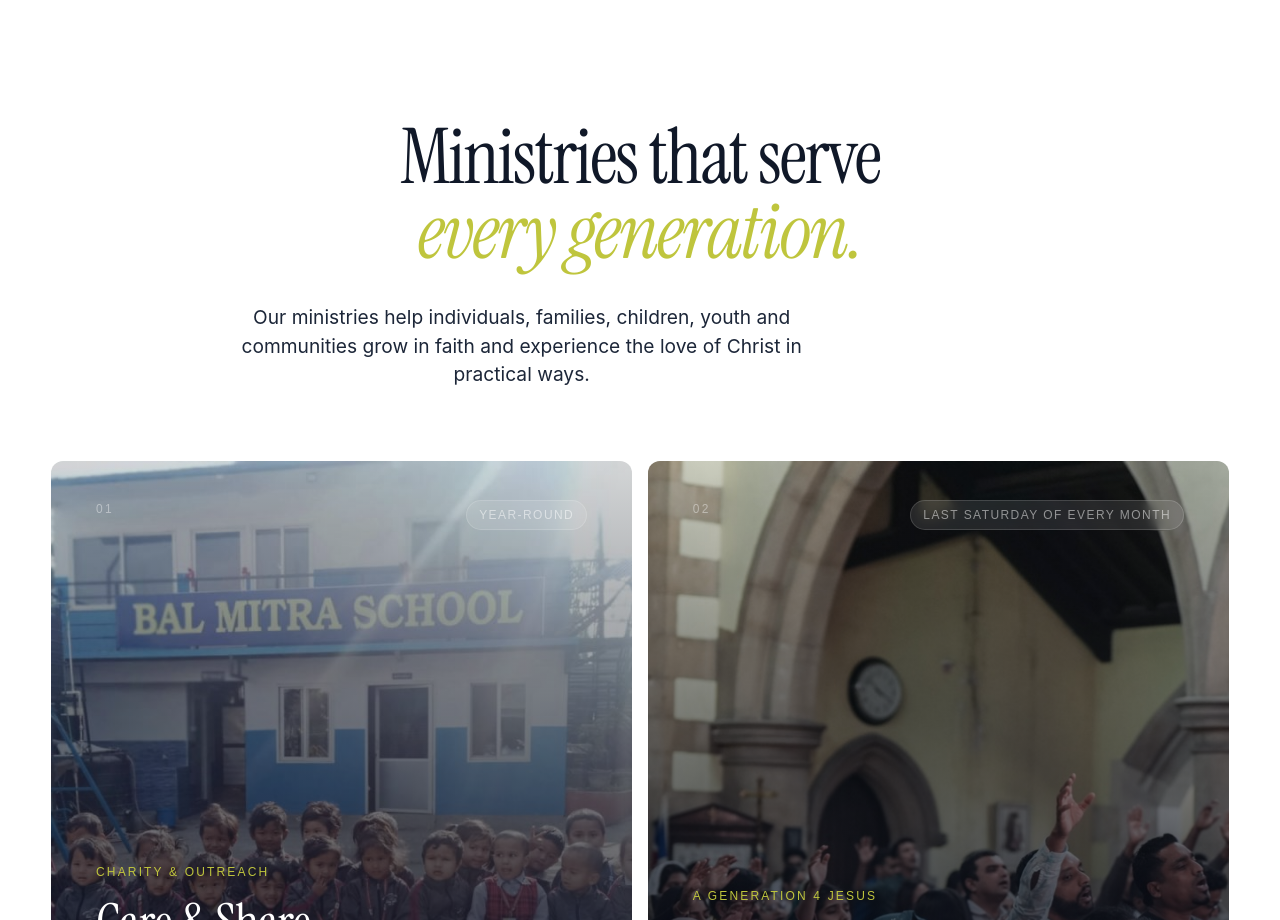
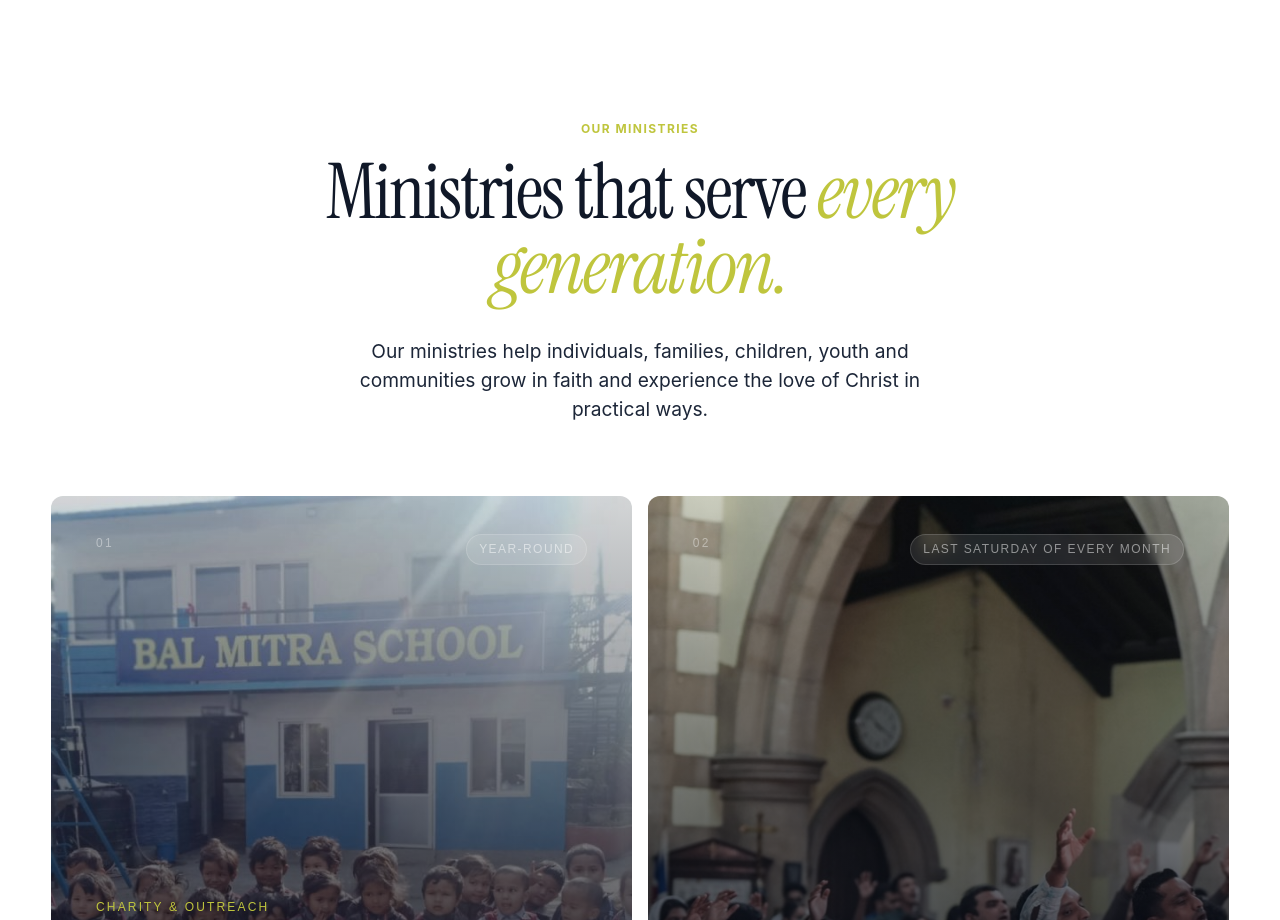
Before and after one commit to ourjesuslives2026/ourjesuslives, a React (Vite) app: page / in a window 1280 px wide. Shown: the part 5860-6780 px from the top of the page. Built offline with nearby package versions, Linux system fonts and the light colour scheme; a web font is replaced by a local one.

Commit message:
Rewrite Ministries heading section with explicit centred flex layout
Co-Authored-By: Claude Sonnet 4.6 <noreply@anthropic.com>

```diff
--- a/src/components/Ministries.jsx
+++ b/src/components/Ministries.jsx
@@ -30,8 +30,9 @@ export default function Ministries() {
     <section className="ministries" id="ministries">
       <div className="container">
         <div className="ministries__head reveal" ref={headRef}>
-          <h2 className="h-display">Ministries that serve <em>every generation.</em></h2>
-          <p className="lead lead--tight">
+          <p className="ministries__eyebrow">Our Ministries</p>
+          <h2 className="ministries__title">Ministries that serve <em>every generation.</em></h2>
+          <p className="ministries__sub">
             Our ministries help individuals, families, children, youth and communities
             grow in faith and experience the love of Christ in practical ways.
           </p>
--- a/src/index.css
+++ b/src/index.css
@@ -987,8 +987,11 @@ body.nav-solid .nav__secondary-logo img { filter: brightness(0); }
 /* MINISTRIES */
 .ministries .h-display em { color: var(--c-green); }
 .ministries { padding: clamp(80px, 10vw, 140px) 0; }
-.ministries__head { max-width: 920px; margin: 0 auto clamp(48px, 6vw, 72px); padding: 0 var(--pad); text-align: center; }
-.ministries__head .h-display { margin-bottom: clamp(20px, 2.5vw, 32px); text-align: center; }
+.ministries__head { display: flex; flex-direction: column; align-items: center; text-align: center; max-width: 860px; margin: 0 auto clamp(48px, 6vw, 72px); padding: 0 var(--pad); }
+.ministries__eyebrow { font-family: var(--f-sans); font-size: 12px; font-weight: 700; letter-spacing: .12em; text-transform: uppercase; color: var(--c-green); margin-bottom: 16px; }
+.ministries__title { font-family: var(--f-serif); font-size: clamp(40px, 6vw, 88px); font-weight: 400; line-height: 0.98; letter-spacing: -0.025em; color: var(--c-ink); text-align: center; margin-bottom: clamp(20px, 2.5vw, 32px); font-synthesis: none; }
+.ministries__title em { font-style: italic; color: var(--c-green); }
+.ministries__sub { font-size: clamp(17px, 1.5vw, 22px); line-height: 1.5; color: var(--c-ink-2); text-align: center; max-width: 52ch; }
 
 /* Billboard grid */
 .min-billboard {
```
